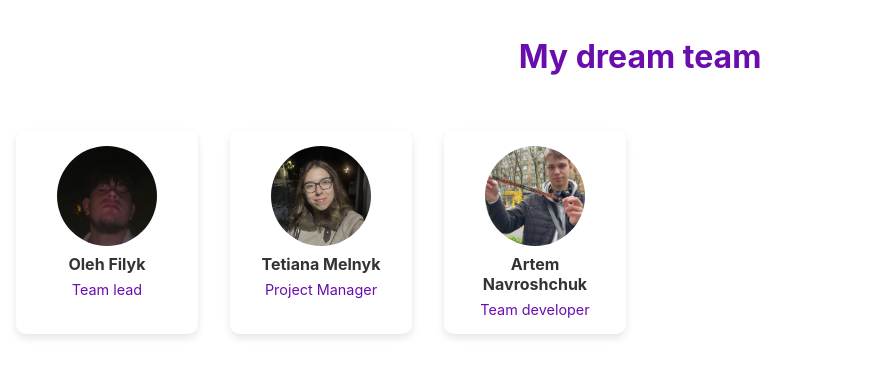
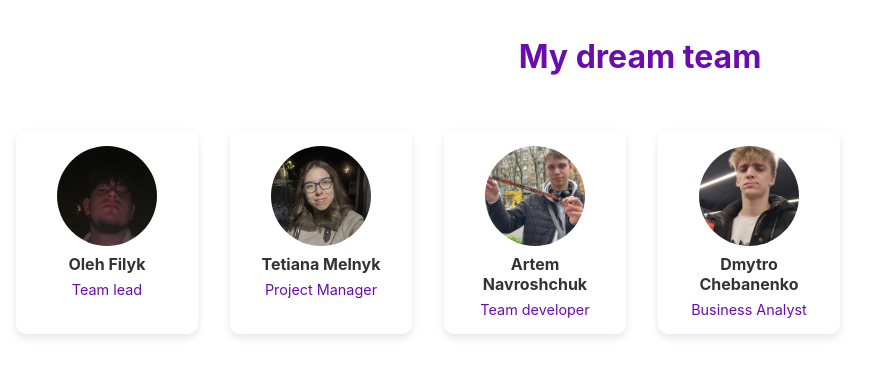
Before and after one commit to FauR909/TeamWorkTeam4, a React (Create React App) app: page / in a window 1280 px wide. Shown: the top 376 px of the page, without its empty margins (0-885 px from the left). Built offline with nearby package versions, Linux system fonts and the light colour scheme.

Commit message:
Add Dmytro Info

```diff
--- a/src/components/Body.js
+++ b/src/components/Body.js
@@ -26,6 +26,14 @@
               <div style={styles.textContainer}>
                   <h2 style={styles.name}>Artem Navroshchuk</h2>
                   <p style={styles.position}>Team developer</p>
+              </div>
+          </div>
+
+          <div style={styles.card}>
+              <img src={"/photos/dmytro-photo.jpg"} alt="Dmytro Chebanenko" style={styles.photo} />
+              <div style={styles.textContainer}>
+                  <h2 style={styles.name}>Dmytro Chebanenko</h2>
+                  <p style={styles.position}>Business Analyst</p>
               </div>
           </div>
     </main>
```
Also changed, not shown: public/photos/dmytro-photo.jpg (added).
